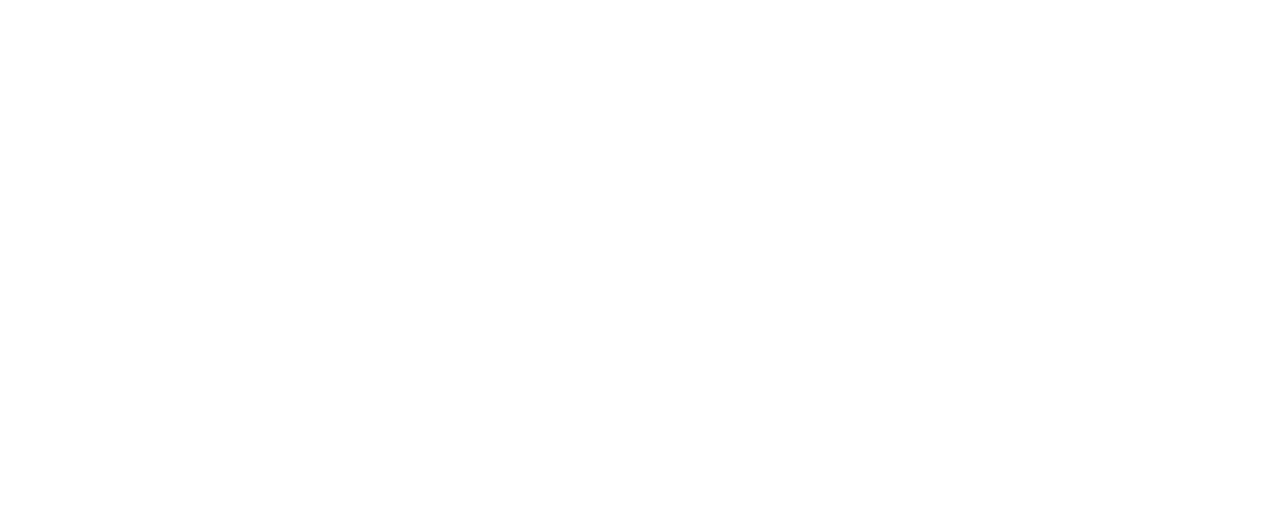
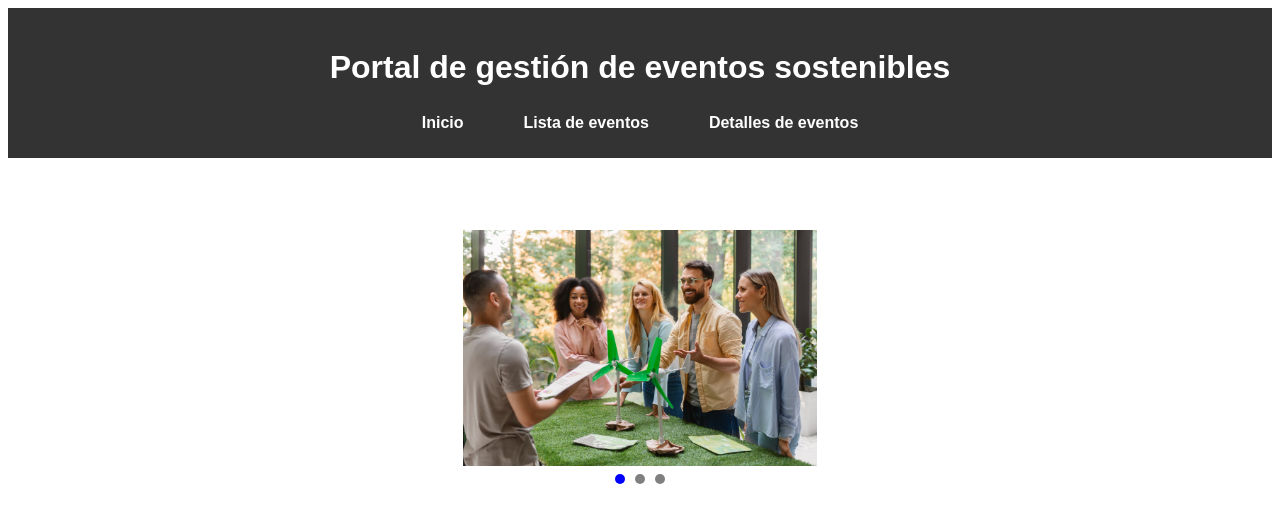
Before and after one commit to aalvarogarciia30/proyecto-evento-alvaro, a plain HTML site: page index.html in a window 1280 px wide. Drawn offline with Linux system fonts and the light colour scheme.

Commit message:
Modificacion carrousel

```diff
--- a/css/style.css
+++ b/css/style.css
@@ -0,0 +1,88 @@
+body {
+    /* Centra el carrusel horizontalmente */
+    text-align: center;
+}
+header{
+    background: #333;
+    color: white;
+    padding: 20px;
+    text-align: center;
+    font-family: 'Quicksand', sans-serif;
+}
+.nav-links {
+    display: flex;
+    justify-content: center;
+    gap: 2em;
+    margin-top: 10px;
+}
+.nav-links a {
+    color: white;
+    text-decoration: none;
+    font-weight: 600;
+    font-family: 'Quicksand', sans-serif;
+    padding: 6px 14px;
+    border-radius: 4px;
+    transition: background 0.2s, color 0.2s;
+}
+.nav-links a:hover,
+.nav-links a:focus {
+    background: #fff;
+    color: #333;
+}
+.carrousel {
+    position: relative;
+    display: inline-block;
+    margin: 40px auto;
+    /* Elimina cualquier restricción de ancho */
+    width: auto;
+    vertical-align: top;
+}
+.carrousel-item{
+    height: 300px;
+    padding: 1em;
+    font-family: 'Quicksand', sans-serif;
+    font-weight: bold;
+    font-size: 2em;
+    color: white;
+    display: none;
+    /* Elimina el ancho fijo para que se ajuste a la imagen */
+    width: auto;
+    margin-bottom: 10px;
+    min-width: 0;
+    max-width: 100%;
+    /* Elimina el fondo gris si solo quieres mostrar la imagen */
+    /* background: none; */
+    box-sizing: border-box;
+    text-align: center;
+}
+.carrousel-item img {
+    max-width: 100%;
+    height: auto;
+    display: block;
+    margin: 0 auto;
+}
+.carrousel-item-selected{
+    display: block;
+}
+.carrousel-nav{
+    /* Elimina el width: 100% para que no ocupe todo el ancho */
+    position: absolute;
+    padding: 20px 0;
+    bottom:0;
+    left:0;
+    text-align: center;
+    width: 100%;
+    /* Si quieres que los botones estén centrados bajo la imagen */
+}
+.carrousel-button{
+    width:10px;
+    height: 10px;
+    display: inline-block;
+    background: gray;
+    border-radius: 50%;
+    margin: 0 5px;
+    cursor: pointer;
+}
+.carrousel-button-selected{
+    background:blue;
+}
--- a/index.html
+++ b/index.html
@@ -7,7 +7,22 @@
     <link rel="stylesheet" href="./css/style.css">
 </head>
 <body>
+
+    <header>
+        <h1>Portal de gestión de eventos sostenibles</h1>
+        <nav>
+            <div class="nav-links">
+                <a href="#home">Inicio</a>
+                <a href="./eventos.html">Lista de eventos</a>
+                <a href="./detalle_evento.html">Detalles de eventos</a>
+        </nav>
+    </header>
     <!--Aquí estarán la pagina principal con el carrusel de eventos-->
+    <div class="carrousel">
+        <img class="carrousel-item" src="./images/evento1.jpg" alt="Imagen 1">
+        <img class="carrousel-item" src="./images/evento2.jpg" alt="Imagen 2">
+        <img class="carrousel-item" src="./images/evento3.jpg" alt="Imagen 3">
+    </div>
+    <script src="./js/script.js"></script>
 </body>
-<script src="./js/script.js"></script>
 </html>
--- a/js/script.js
+++ b/js/script.js
@@ -0,0 +1,27 @@
+document.querySelectorAll(".carrousel").forEach(carrousel => {
+    const items = carrousel.querySelectorAll(".carrousel-item");
+    // Crear el contenedor de los botones
+    const nav = document.createElement("div");
+    nav.className = "carrousel-nav";
+    // Crear y añadir los botones
+    items.forEach(() => {
+        const btn = document.createElement("span");
+        btn.className = "carrousel-button";
+        nav.appendChild(btn);
+    });
+    carrousel.appendChild(nav);
+
+    const buttons = carrousel.querySelectorAll(".carrousel-button");
+    buttons.forEach((button, i) => {
+        button.addEventListener("click", () => {
+            items.forEach(item => item.classList.remove("carrousel-item-selected"));
+            buttons.forEach(button => button.classList.remove("carrousel-button-selected"));
+
+            items[i].classList.add("carrousel-item-selected");
+            button.classList.add("carrousel-button-selected");
+        });
+    });
+    //Seleccionar el primer elemento y botón como seleccionado
+    items[0].classList.add("carrousel-item-selected");
+    buttons[0].classList.add("carrousel-button-selected");
+});
```
Also changed, not shown: images/evento1.jpg (added), images/evento2.jpg (added), images/evento3.jpg (added).
